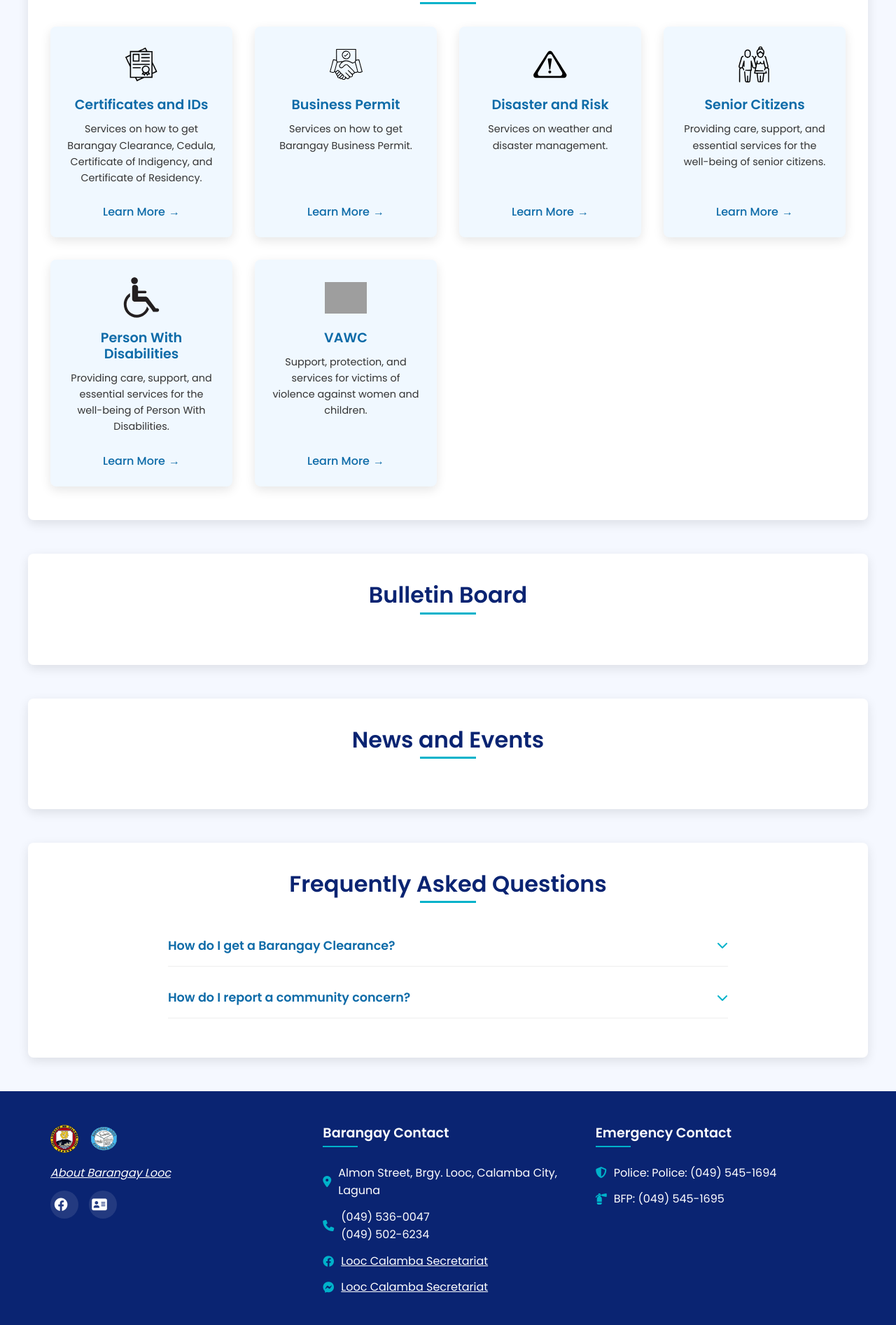
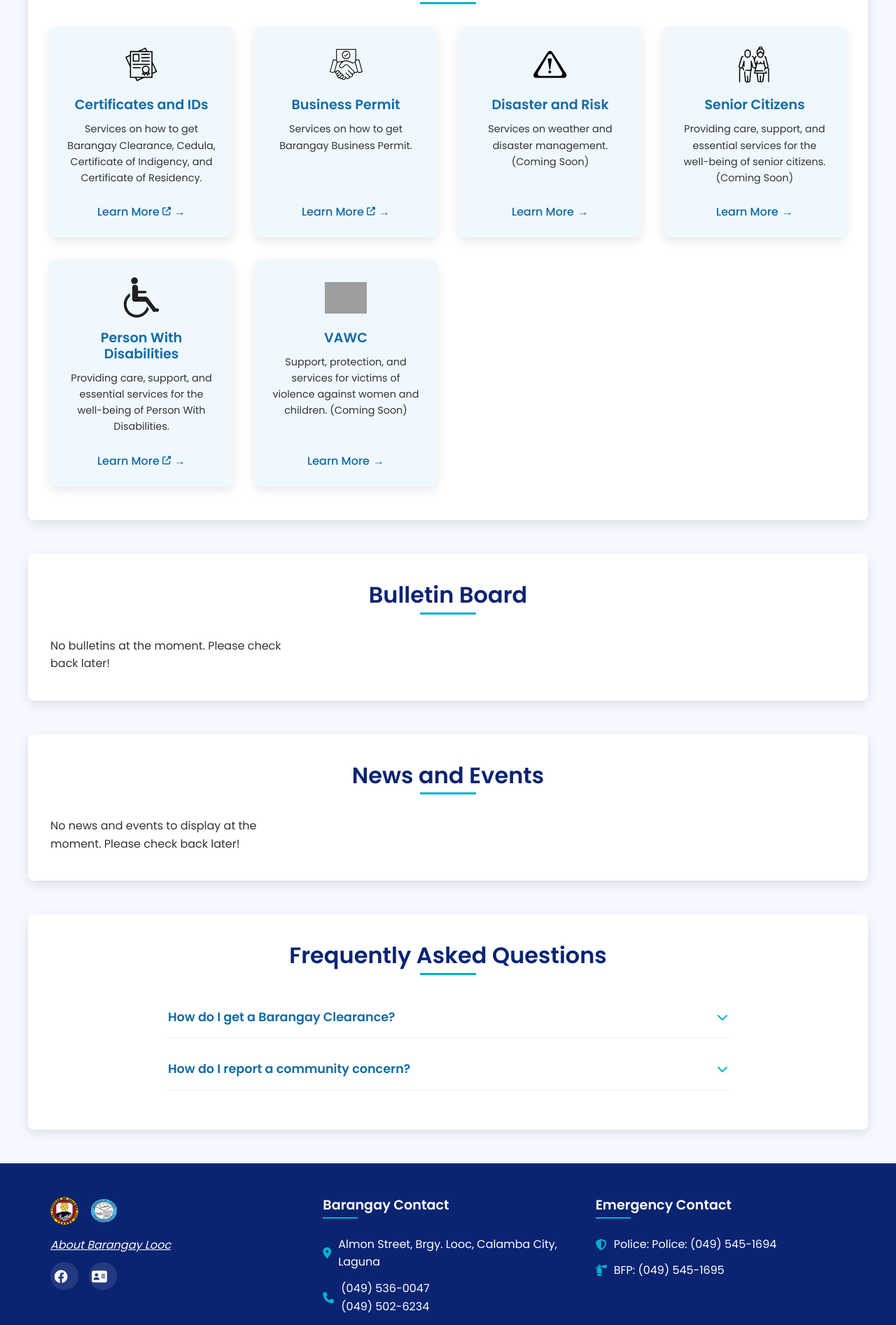
Before and after one commit to 0-iQpy/E-Looc, a Flask app: page / in a window 1280 px wide. Shown: the part 746-2639 px from the top of the page at 70% size. Run offline with Flask 3, Linux system fonts and the light colour scheme; data that the repository does not hold is empty; parts of the project's set-up code (start-up, migrations or seed data) failed here and were passed over; some libraries are stand-ins or nearby versions; grey boxes are pictures that could not be loaded.

Commit message:
Fix: Improve home.html usability and UX
This commit addresses several issues and enhances your experience on the homepage (api/templates/home.html).

Key changes include:

- **Broken Link Fixes**: "Learn More" links for "Disaster and Risk," "Senior Citizens," and "VAWC" services, which were previously dead links, are now updated to indicate "Coming Soon."
- **Static File Path Correction**: All static file paths (CSS, JS, images, favicon) were changed from `../static/` to `/static/` for robust loading.
- **Dynamic Copyright Year**: The footer copyright year is now dynamically updated to the current year using JavaScript.
- **Placeholders for Empty Content**: Added user-friendly messages ("No bulletins at the moment," "No news and events to display") in the Bulletin and News sections when these lists are empty.
- **External Link Indication**:
    - Ensured all off-site links (Google Forms, Facebook) correctly use `target="_blank"`.
    - Added a small external link icon next to textual off-site links to visually indicate they lead away from the current website.

```diff
--- a/api/templates/home.html
+++ b/api/templates/home.html
@@ -7,7 +7,7 @@
 
   <meta name="title" content="E-Looc" />
   <meta name="description" content="Welcome to the Brgy. Looc Website" />
-  <meta property="og:type content=website" />
+  <meta property="og:type" content="website" />
   <meta property="og:url" content="https://e-looc.vercel.app/" />
   <meta property="og:title" content="E-Looc" />
   <meta property="og:description" content="Welcome to the Brgy. Looc Website" />
@@ -30,22 +30,22 @@
     href="https://fonts.googleapis.com/css2?family=Poppins:wght@300;400;500;600;700&display=swap"
     rel="stylesheet"
   />
-  <link rel="icon" type="image/x-icon" href="../static/looc.svg">
+  <link rel="icon" type="image/x-icon" href="/static/looc.svg">
   <link
     rel="stylesheet"
     type="text/css"
     media="screen"
-    href="../static/style.css"
+    href="/static/style.css"
   />
 </head>
 
 <body>
   <header class="header">
     <div class="logo">
-      <img src="../static/bagong-pilipinas.svg" alt="Bagong Pilipinas Logo" />
-      <img src="../static/calamba.svg" alt="Calamba Logo" />
-      <img src="../static/ccc.svg" alt="CCC Logo" />
-      <img src="../static/looc.svg" alt="Barangay Looc Logo" />
+      <img src="/static/bagong-pilipinas.svg" alt="Bagong Pilipinas Logo" />
+      <img src="/static/calamba.svg" alt="Calamba Logo" />
+      <img src="/static/ccc.svg" alt="CCC Logo" />
+      <img src="/static/looc.svg" alt="Barangay Looc Logo" />
     </div>
     <nav class="navbar">
       <input type="checkbox" id="menu-toggle" class="menu-toggle" />
@@ -66,7 +66,7 @@
           href="https://forms.gle/vbALkyz6zaZStF4k6"
           target="_blank"
           class="report-btn"
-          >Report</a
+          >Report <i class="fas fa-external-link-alt fa-xs" aria-hidden="true"></i></a
         >
       </div>
     </nav>
@@ -75,8 +75,8 @@
   <main id="home" class="main-content">
     <div class="hero-section">
       <div class="logo-container">
-        <img src="../static/calamba.svg" alt="Calamba City Logo" />
-        <img src="../static/looc.svg" alt="Barangay Looc Logo" />
+        <img src="/static/calamba.svg" alt="Calamba City Logo" />
+        <img src="/static/looc.svg" alt="Barangay Looc Logo" />
       </div>
       <h1>Barangay Looc</h1>
       <p>Calamba City, Laguna</p>
@@ -89,24 +89,24 @@
     <div class="services">
       <div class="service-card">
         <div class="service-icon">
-          <img src="../static/certificate.svg" alt="Certificates" />
+          <img src="/static/certificate.svg" alt="Certificates" />
         </div>
         <h3>Certificates and IDs</h3>
         <p>
           Services on how to get Barangay Clearance, Cedula, Certificate of Indigency, and Certificate of Residency.
         </p>
-        <a href="https://forms.gle/a81zCXV77ToUt1ah6" target="_blank" class="service-link">Learn More</a>
+        <a href="https://forms.gle/a81zCXV77ToUt1ah6" target="_blank" class="service-link">Learn More <i class="fas fa-external-link-alt fa-xs" aria-hidden="true"></i></a>
       </div>
 
       <div class="service-card">
         <div class="service-icon">
-          <img src="../static/business.svg" alt="Certificates" />
+          <img src="/static/business.svg" alt="Certificates" />
         </div>
         <h3>Business Permit</h3>
         <p>
           Services on how to get Barangay Business Permit.
         </p>
-        <a href="https://forms.gle/e87NvfxsRbXnkexG8" target="_blank" class="service-link">Learn More</a>
+        <a href="https://forms.gle/e87NvfxsRbXnkexG8" target="_blank" class="service-link">Learn More <i class="fas fa-external-link-alt fa-xs" aria-hidden="true"></i></a>
       </div>
 
       <!--<div class="service-card">
@@ -120,11 +120,11 @@
 
       <div class="service-card">
         <div class="service-icon">
-          <img src="../static/risk.svg" alt="Disaster" />
+          <img src="/static/risk.svg" alt="Disaster" />
         </div>
         <h3>Disaster and Risk</h3>
-        <p>Services on weather and disaster management.</p>
-        <a href="#" class="service-link">Learn More</a>
+        <p>Services on weather and disaster management. (Coming Soon)</p>
+        <a href="#services-coming-soon" class="service-link">Learn More</a>
       </div>
 
       <!--<div class="service-card">
@@ -138,38 +138,38 @@
 
       <div class="service-card">
         <div class="service-icon">
-          <img src="../static/senior.svg" alt="Senior Citizens" />
+          <img src="/static/senior.svg" alt="Senior Citizens" />
         </div>
         <h3>Senior Citizens</h3>
         <p>
           Providing care, support, and essential services for the well-being of
-          senior citizens.
+          senior citizens. (Coming Soon)
         </p>
-        <a href="# " target="_blank" class="service-link">Learn More</a>
+        <a href="#services-coming-soon" class="service-link">Learn More</a>
       </div>
 
       <div class="service-card">
         <div class="service-icon">
-          <img src="../static/pwd.svg" alt="Person With Disabilities" />
+          <img src="/static/pwd.svg" alt="Person With Disabilities" />
         </div>
         <h3>Person With Disabilities</h3>
         <p>
           Providing care, support, and essential services for the well-being of
           Person With Disabilities.
         </p>
-        <a href="https://forms.gle/tXCeyXd5mFTT2p4F7" target="_blank" class="service-link">Learn More</a>
+        <a href="https://forms.gle/tXCeyXd5mFTT2p4F7" target="_blank" class="service-link">Learn More <i class="fas fa-external-link-alt fa-xs" aria-hidden="true"></i></a>
       </div>
 
       <div class="service-card">
         <div class="service-icon">
-          <img src="../static/vawc.svg" alt="VAWC" />
+          <img src="/static/vawc.svg" alt="VAWC" />
         </div>
         <h3>VAWC</h3>
         <p>
           Support, protection, and services for victims of violence against women
-          and children.
+          and children. (Coming Soon)
         </p>
-        <a href="#" target="_blank" class="service-link">Learn More</a>
+        <a href="#services-coming-soon" class="service-link">Learn More</a>
       </div>
 
       <!--<div class="service-card">
@@ -189,6 +189,7 @@
   <div id="bulletin" class="section bulletin-container">
     <h2>Bulletin Board</h2>
     <div class="bulletin-cards" id="bulletin-cards">
+        {% if bulletins %}
             {% for bulletin in bulletins %}
             <div class="card">
                 {% if bulletin.image_url %}
@@ -200,12 +201,16 @@
                 <p>{{ bulletin.content }}</p>
             </div>
             {% endfor %}
+        {% else %}
+            <p>No bulletins at the moment. Please check back later!</p>
+        {% endif %}
     </div>
 </div>
 
 <div id="news" class="section bulletin-container">
     <h2>News and Events</h2>
     <div class="bulletin-cards">
+        {% if news %}
             {% for news_item in news %}
             <div class="card">
                 {% if news_item.image_url %}
@@ -217,6 +222,9 @@
                 <p>{{ news_item.content }}</p>
             </div>
             {% endfor %}
+        {% else %}
+            <p>No news and events to display at the moment. Please check back later!</p>
+        {% endif %}
     </div>
 </div>
 
@@ -267,7 +275,7 @@
             <li>The "Report" button on our website</li>
             <li>Visiting the Barangay Hall in person</li>
             <li>Calling our Barangay hotline at (049) 536-0047 or (049) 502-6234</li>
-            <li>Messaging our official <a href="https://www.facebook.com/looc.calamba.secretariat" target="_blank"><b><u> Facebook page </u></b></a></li>
+            <li>Messaging our official <a href="https://www.facebook.com/looc.calamba.secretariat" target="_blank"><b><u> Facebook page </u></b> <i class="fas fa-external-link-alt fa-xs" aria-hidden="true"></i></a></li>
           </ul>
         </div>
       </div>
@@ -278,14 +286,14 @@
     <div class="footer-container">
       <div class="footer-column">
         <div class="logos">
-          <img src="../static/calamba.svg" alt="Calamba City Logo" />
-          <img src="../static/looc.svg" alt="Barangay Looc Logo" />
+          <img src="/static/calamba.svg" alt="Calamba City Logo" />
+          <img src="/static/looc.svg" alt="Barangay Looc Logo" />
         </div>
         <p class="tagline">
           <a href="about" class=""> <u>About Barangay Looc</u> </a>
         </p>
         <div class="social-links">
-          <a href="https://www.facebook.com/looc.calamba.secretariat"><i class="fab fa-facebook"></i></a>
+          <a href="https://www.facebook.com/looc.calamba.secretariat" target="_blank"><i class="fab fa-facebook"></i></a>
           <!--<a href="#"><i class="fab fa-twitter"></i></a>-->
           <!--<a href="#"><i class="fab fa-instagram"></i></a>-->
           <a href="/credits" target="_blank" ><i class="fa-solid fa-address-card"></i></a>
@@ -296,8 +304,8 @@
         <h3>Barangay Contact</h3>
         <p><i class="fas fa-map-marker-alt"></i> Almon Street, Brgy. Looc, Calamba City, Laguna</p>
         <p><i class="fas fa-phone"></i> (049) 536-0047 <br>(049) 502-6234 </p>
-        <p><i class="fab fa-facebook"></i> <a href="https://www.facebook.com/looc.calamba.secretariat"> <u> Looc Calamba Secretariat </u></a></p>
-        <p><i class="fab fa-facebook-messenger"></i> <a href="https://www.facebook.com/looc.calamba.secretariat"> <u> Looc Calamba Secretariat </u></a></p>
+        <p><i class="fab fa-facebook"></i> <a href="https://www.facebook.com/looc.calamba.secretariat" target="_blank"> <u> Looc Calamba Secretariat </u> <i class="fas fa-external-link-alt fa-xs" aria-hidden="true"></i></a></p>
+        <p><i class="fab fa-facebook-messenger"></i> <a href="https://www.facebook.com/looc.calamba.secretariat" target="_blank"> <u> Looc Calamba Secretariat </u> <i class="fas fa-external-link-alt fa-xs" aria-hidden="true"></i></a></p>
       </div>
 
       <div class="footer-column">
@@ -309,7 +317,7 @@
     </div>
 
     <div class="footer-bottom">
-      <p>&copy; 2025 Barangay Looc, Calamba City. All Rights Reserved.</p>
+      <p>&copy; <span id="copyright-year">2025</span> Barangay Looc, Calamba City. All Rights Reserved.</p>
     </div>
   </footer>
 
@@ -345,6 +353,7 @@
 
         const targetId = this.getAttribute("href");
         if (targetId === "#") return;
+        if (targetId === "#services-coming-soon") return; // Do nothing if it's a coming soon link
 
         const target = document.querySelector(targetId);
         if (target) {
@@ -373,9 +382,23 @@
     // Close mobile menu after clicking a link
     document.querySelectorAll(".nav-links a").forEach((link) => {
       link.addEventListener("click", function () {
+        // Do not close if it's a coming soon link and we are already in the services section
+        const isComingSoonLink = this.getAttribute("href") === "#services-coming-soon";
+        const currentSection = window.location.hash;
+
+        if (isComingSoonLink && (currentSection === "#services" || this.closest("#services"))) {
+            // If it's a coming soon link clicked within the services section, don't prevent default or close menu.
+            // Allow the browser to navigate to the (non-existent) anchor if desired, or do nothing.
+        } else {
             document.getElementById("menu-toggle").checked = false;
             document.body.style.overflow = "";
+        }
       });
+    });
+  </script>
+  <script>
+    document.addEventListener('DOMContentLoaded', function() {
+      document.getElementById('copyright-year').textContent = new Date().getFullYear();
     });
   </script>
 <!--Start of Tawk.to Script-->
```
Lines whose indentation alone changed are shown as unchanged.
